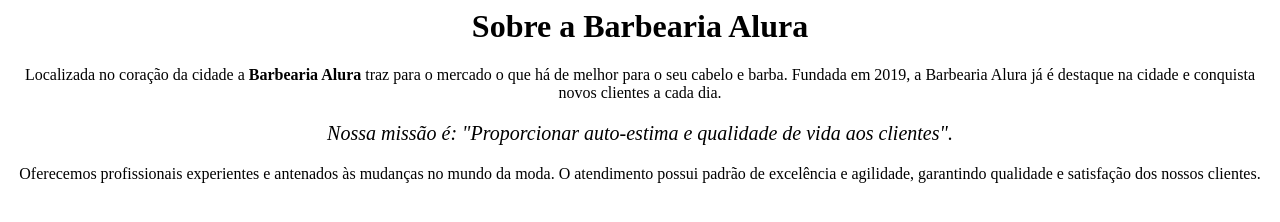
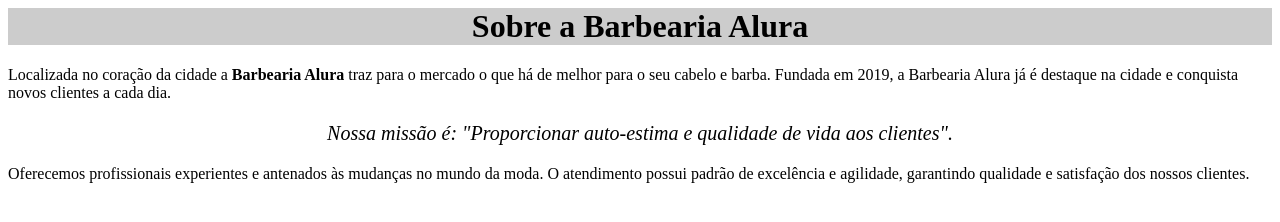
Before and after one commit to amandasantos08/alurasite, a plain HTML site: page index.html in a window 1280 px wide. Drawn offline with Linux system fonts and the light colour scheme.

Commit message:
Add files via upload

```diff
--- a/index.html
+++ b/index.html
@@ -3,21 +3,20 @@
     <head>
          <meta charset="UTF-8">
          <title>Barbearia Alura</title>
+         <link rel="stylesheet" href="style.css">
 
          <style>
-             p{
-                   text-align:center
-             }
+
          </style>
     </head>
 
    <body>
-       <h1 style="text-align: center">Sobre a Barbearia Alura</h1>
+       <h1 style="text-align: center;background: #cccccc">Sobre a Barbearia Alura</h1>
 
-       <p style="text-align: center">Localizada no coração da cidade a <strong>Barbearia Alura</strong> traz para o mercado o que há de melhor para o seu cabelo e barba. Fundada em 2019, a Barbearia Alura já é destaque na cidade e conquista novos clientes a cada dia.</p>
+       <p>Localizada no coração da cidade a <strong>Barbearia Alura</strong> traz para o mercado o que há de melhor para o seu cabelo e barba. Fundada em 2019, a Barbearia Alura já é destaque na cidade e conquista novos clientes a cada dia.</p>
 
-       <p style="font-size: 20px;text-align: center"><em>Nossa missão é:<stong> "Proporcionar auto-estima e qualidade de vida aos clientes"</strong>.</em></p>
+       <p style="font-size: 20px;text-align:center"><em>Nossa missão é:<stong> "Proporcionar auto-estima e qualidade de vida aos clientes"</strong>.</em></p>
 
-       <p style="text-align:center;">Oferecemos profissionais experientes e antenados às mudanças no mundo da moda. O atendimento possui padrão de excelência e agilidade, garantindo qualidade e satisfação dos nossos clientes.</p>
+       <p>Oferecemos profissionais experientes e antenados às mudanças no mundo da moda. O atendimento possui padrão de excelência e agilidade, garantindo qualidade e satisfação dos nossos clientes.</p>
    </body>
 </html>
```
